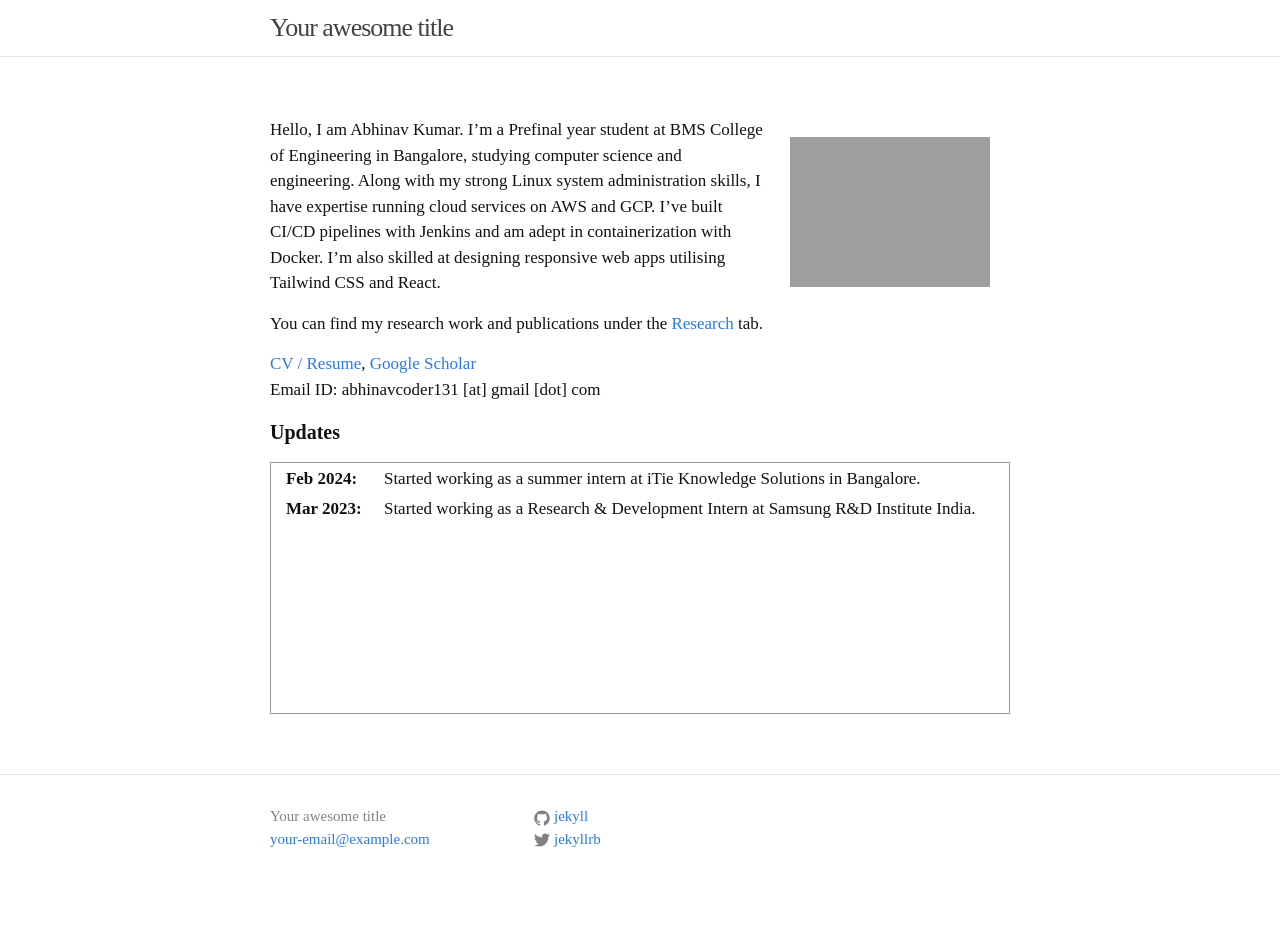
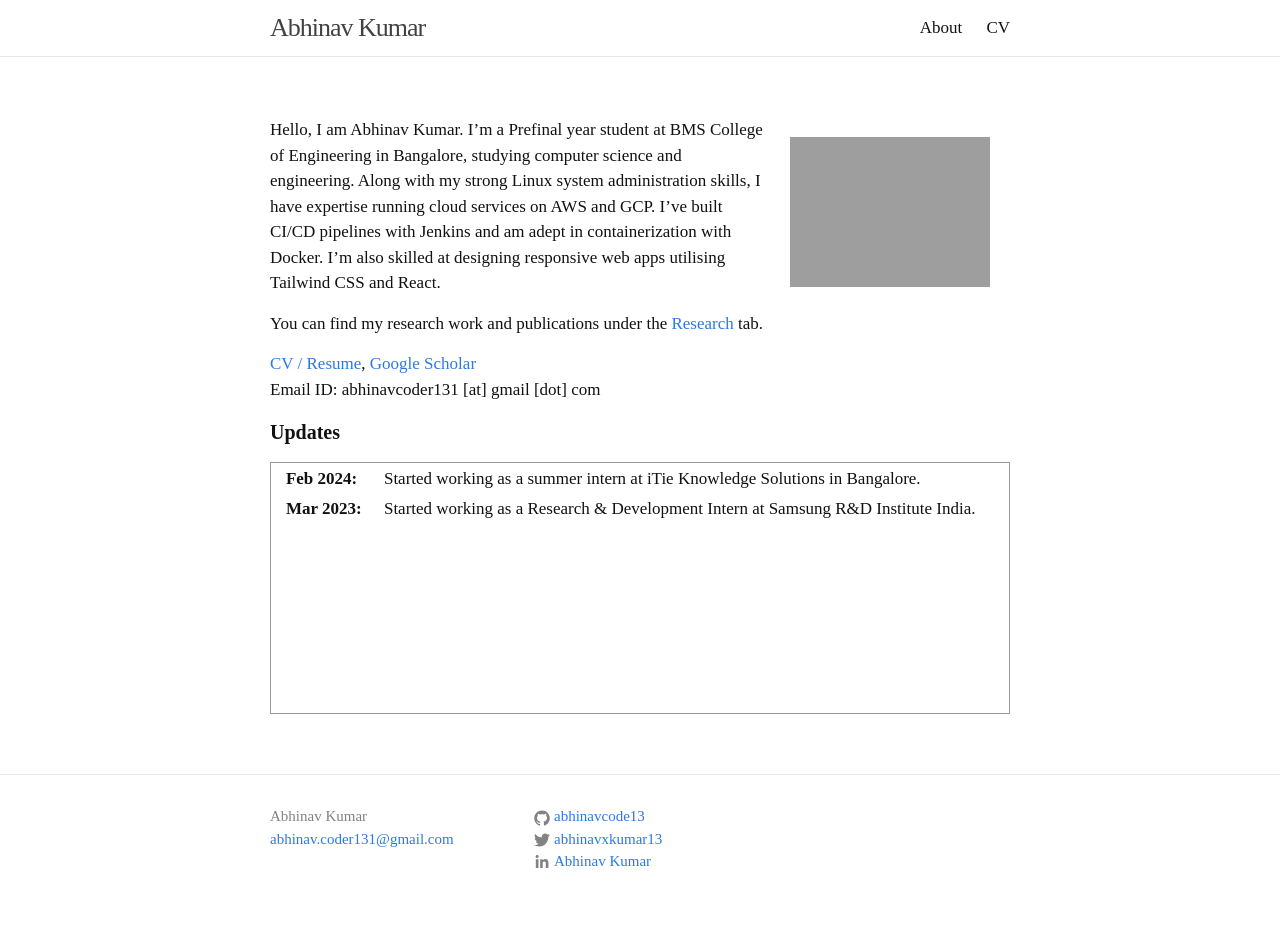
Before and after one commit to Abhinavcode13/abhinavcode13.github.io, a Jekyll site: the page built from index.md, in a window 1280 px wide. Built offline with Jekyll 4.4.1, drawn with Linux system fonts in a browser that asks for light colours; comment, search, counter and statistics services are not loaded; before the commit the page ends 910 px from its top, so only the background shows below that; part of the change alters nothing that is shown.

Commit message:
Update _config.yml

```diff
--- a/_config.yml
+++ b/_config.yml
@@ -1,55 +1,28 @@
 # Welcome to Jekyll!
 #
 # This config file is meant for settings that affect your whole blog, values
-# which you are expected to set up once and rarely edit after that. If you find
-# yourself editing this file very often, consider using Jekyll's data files
-# feature for the data you need to update frequently.
-#
+# which you are expected to set up once and rarely need to edit after that.
 # For technical reasons, this file is *NOT* reloaded automatically when you use
-# 'bundle exec jekyll serve'. If you change this file, please restart the server process.
-#
-# If you need help with YAML syntax, here are some quick references for you:
-# https://learn-the-web.algonquindesign.ca/topics/markdown-yaml-cheat-sheet/#yaml
-# https://learnxinyminutes.com/docs/yaml/
-#
+# 'jekyll serve'. If you change this file, please restart the server process.
+
 # Site settings
-# These are used to personalize your new site. If you look in the HTML files,
-# you will see them accessed via {{ site.title }}, {{ site.email }}, and so on.
-# You can create any custom variable you would like, and they will be accessible
-# in the templates via {{ site.myvariable }}.
-
-title: Your awesome title
-email: your-email@example.com
-description: >- # this means to ignore newlines until "baseurl:"
-  Write an awesome description for your new site here. You can edit this
-  line in _config.yml. It will appear in your document head meta (for
-  Google search results) and in your feed.xml site description.
+title: Abhinav Kumar
+full_name: Abhinav Kumar
+email: abhinav.coder131@gmail.com
+# email2: aatmanvaidya@ahduni.edu.in
+description: > # this means to ignore newlines until "baseurl:"
 baseurl: "" # the subpath of your site, e.g. /blog
-url: "" # the base hostname & protocol for your site, e.g. http://example.com
-twitter_username: jekyllrb
-github_username:  jekyll
+url: "https://abhinavcode13.github.io" # the base hostname & protocol for your site
+github_username:  abhinavcode13
+twitter_username: abhinavxkumar13
+linkedin_username: abhinav131
+# stackoverflow:
+include: ['_pages']
+footer-links-active:
+  stackoverflow: false
 
 # Build settings
-theme: minima
-plugins:
-  - jekyll-feed
-
-# Exclude from processing.
-# The following items will not be processed, by default.
-# Any item listed under the `exclude:` key here will be automatically added to
-# the internal "default list".
-#
-# Excluded items can be processed by explicitly listing the directories or
-# their entries' file path in the `include:` list.
-#
-# exclude:
-#   - .sass-cache/
-#   - .jekyll-cache/
-#   - gemfiles/
-#   - Gemfile
-#   - Gemfile.lock
-#   - node_modules/
-#   - vendor/bundle/
-#   - vendor/cache/
-#   - vendor/gems/
-#   - vendor/ruby/
+markdown: kramdown
+gems:
+  - jekyll-seo-tag
+  - jekyll-redirect-from
```
